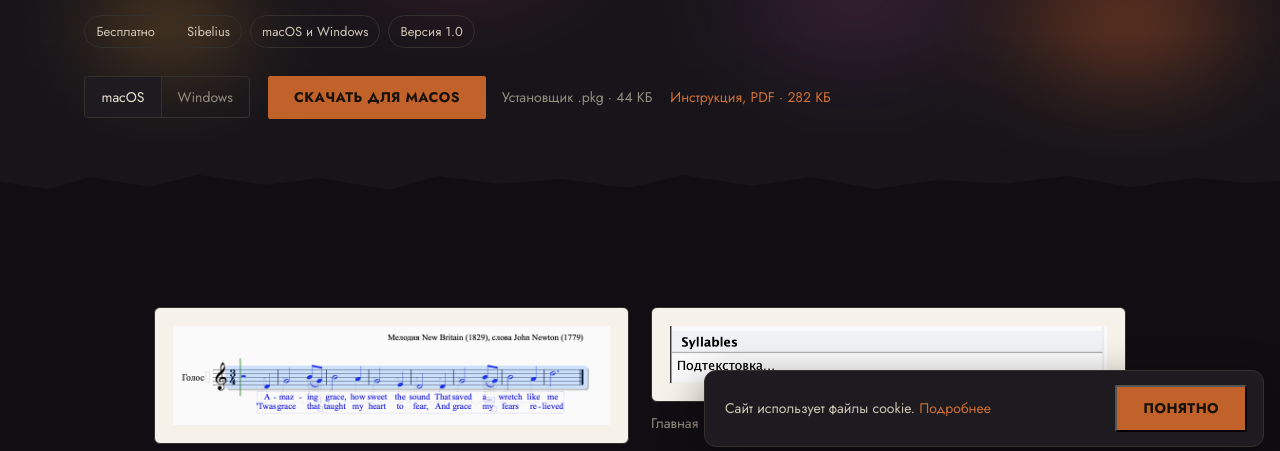
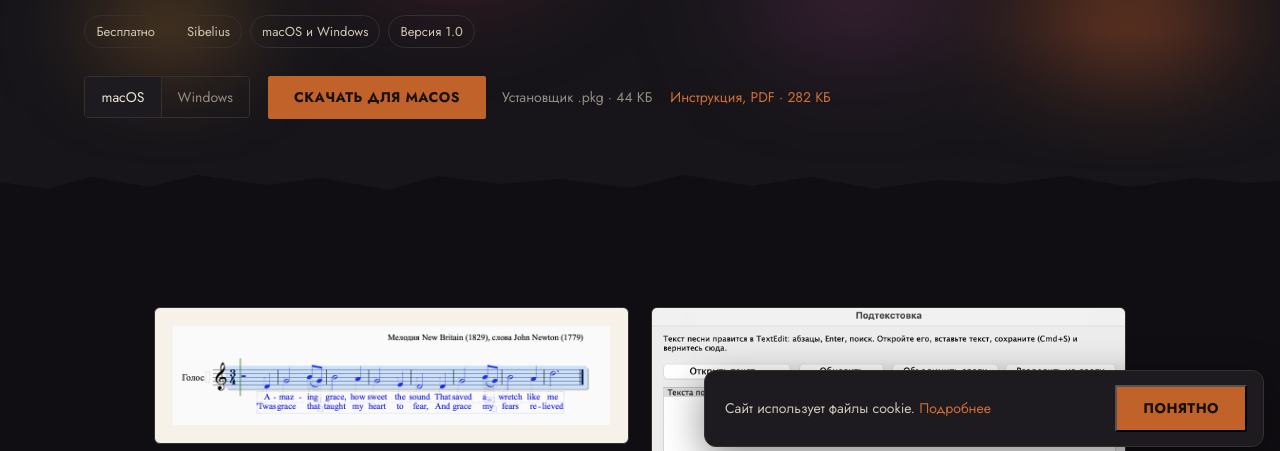
Before and after one commit to Levchic/lm-production, a plain HTML site: page syllables.html in a window 1280 px wide. Shown: the part 337-788 px from the top of the page. Drawn offline with Linux system fonts and the light colour scheme.

Commit message:
Публикация 26.10.2026, 05:11 (f248899)

```diff
--- a/syllables.html
+++ b/syllables.html
@@ -70,7 +70,7 @@
 
   <section class="section section-deep rf">
     <div class="wrap">
-      <div class="tl-shots"><figure class="tl-shot tl-shot--light"><button type="button" class="tl-shot-img" data-lightbox="assets/media/tools/syl-score-after.png" data-lightbox-group="shots" data-lightbox-index="0" aria-label="Увеличить: Партия с расставленным текстом в два куплета"><img src="assets/media/tools/syl-score-after.png" alt="Партия с расставленным текстом в два куплета" loading="lazy"></button><figcaption>Результат: Amazing Grace (стихи 1779 г.) в два куплета, распевы под лигами</figcaption></figure><figure class="tl-shot tl-shot--light"><button type="button" class="tl-shot-img" data-lightbox="assets/media/tools/syl-menu.png" data-lightbox-group="shots" data-lightbox-index="1" aria-label="Увеличить: Пункт меню плагина"><img src="assets/media/tools/syl-menu.png" alt="Пункт меню плагина" loading="lazy"></button><figcaption>Главная → Плагины → Syllables → Подтекстовка…</figcaption></figure></div>
+      <div class="tl-shots"><figure class="tl-shot tl-shot--light"><button type="button" class="tl-shot-img" data-lightbox="assets/media/tools/syl-score-after.png" data-lightbox-group="shots" data-lightbox-index="0" aria-label="Увеличить: Партия с расставленным текстом в два куплета"><img src="assets/media/tools/syl-score-after.png" alt="Партия с расставленным текстом в два куплета" loading="lazy"></button><figcaption>Результат: Amazing Grace (стихи 1779 г.) в два куплета, распевы под лигами</figcaption></figure><figure class="tl-shot"><button type="button" class="tl-shot-img" data-lightbox="assets/media/tools/syl-plugin-window.png" data-lightbox-group="shots" data-lightbox-index="1" aria-label="Увеличить: Окно плагина Syllables в Sibelius"><img src="assets/media/tools/syl-plugin-window.png" alt="Окно плагина Syllables в Sibelius" loading="lazy"></button><figcaption>Окно плагина: текст из TextEdit, куплет, голос, лиги, репризы</figcaption></figure><figure class="tl-shot tl-shot--light"><button type="button" class="tl-shot-img" data-lightbox="assets/media/tools/syl-menu.png" data-lightbox-group="shots" data-lightbox-index="2" aria-label="Увеличить: Пункт меню плагина"><img src="assets/media/tools/syl-menu.png" alt="Пункт меню плагина" loading="lazy"></button><figcaption>Главная → Плагины → Syllables → Подтекстовка…</figcaption></figure></div>
       <h2 class="eyebrow rf-hub-cat">Плагин или программа</h2><div class="tl-compare-wrap"><table class="tl-compare"><thead><tr><th></th><th>Плагин 1.0</th><th>Программа 2.0 (бета)</th></tr></thead><tbody><tr><th scope="row">Где работает</th><td>Внутри Sibelius, меню «Плагины»</td><td>Отдельное окно рядом с Sibelius</td></tr><tr><th scope="row">Текст песни</th><td>Правится в TextEdit / Блокноте</td><td>Большое поле прямо в окне</td></tr><tr><th scope="row">Предпросмотр</th><td>Нет — сразу расстановка</td><td>Слоги по тактам до расстановки, сомнительные места отмечены</td></tr><tr><th scope="row">Системы</th><td>macOS и Windows</td><td>Только macOS 13+</td></tr><tr><th scope="row">Sibelius</th><td>Любая версия с плагинами</td><td>2024.3+ с включённым Sibelius Connect</td></tr><tr><th scope="row">Состояние</th><td>Проверен на реальных партитурах</td><td>Бета: ждём отзывов</td></tr></tbody></table></div><p class="tl-compare-link">Другой вариант: <a href="syllables-app.html">Программа Syllables 2.0 (бета) для Mac</a></p>
 
       <div class="tl-cols">
```
Also changed, not shown: assets/media/tools/syl-plugin-window.png (added).
